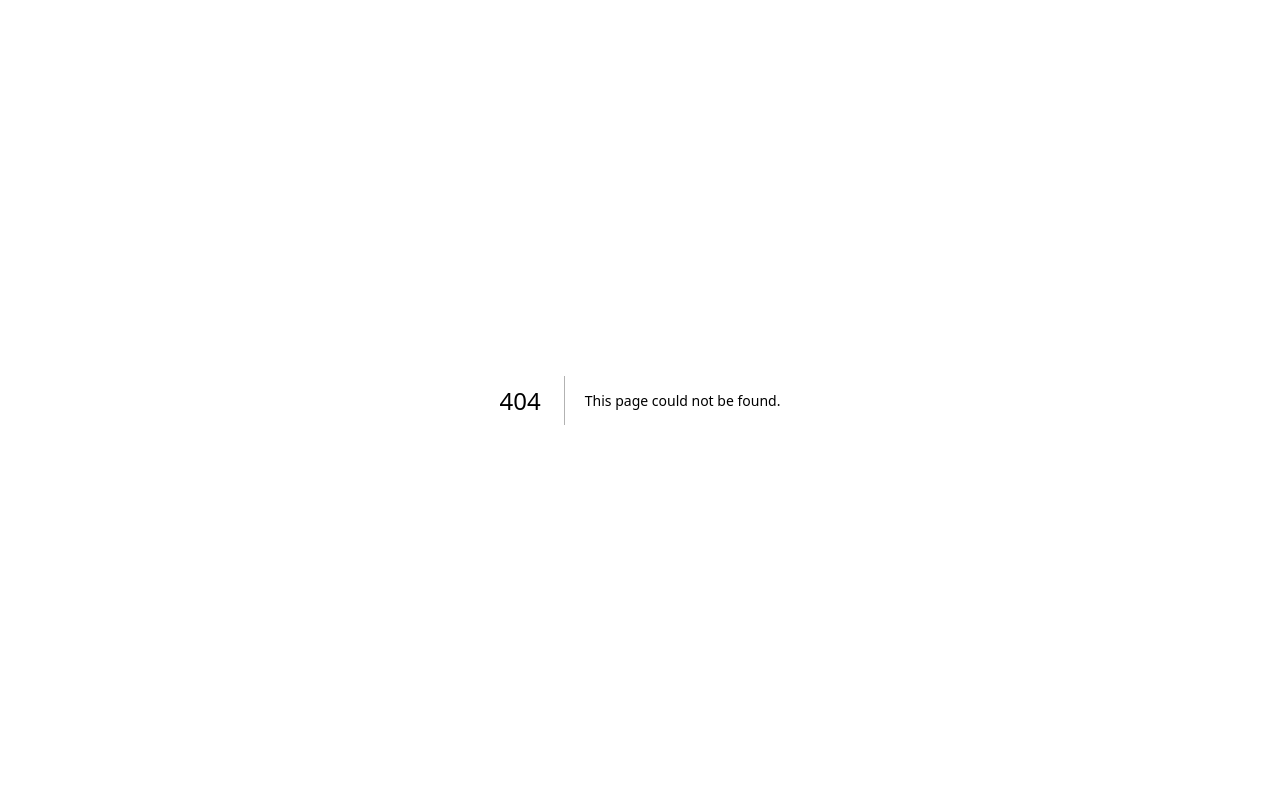
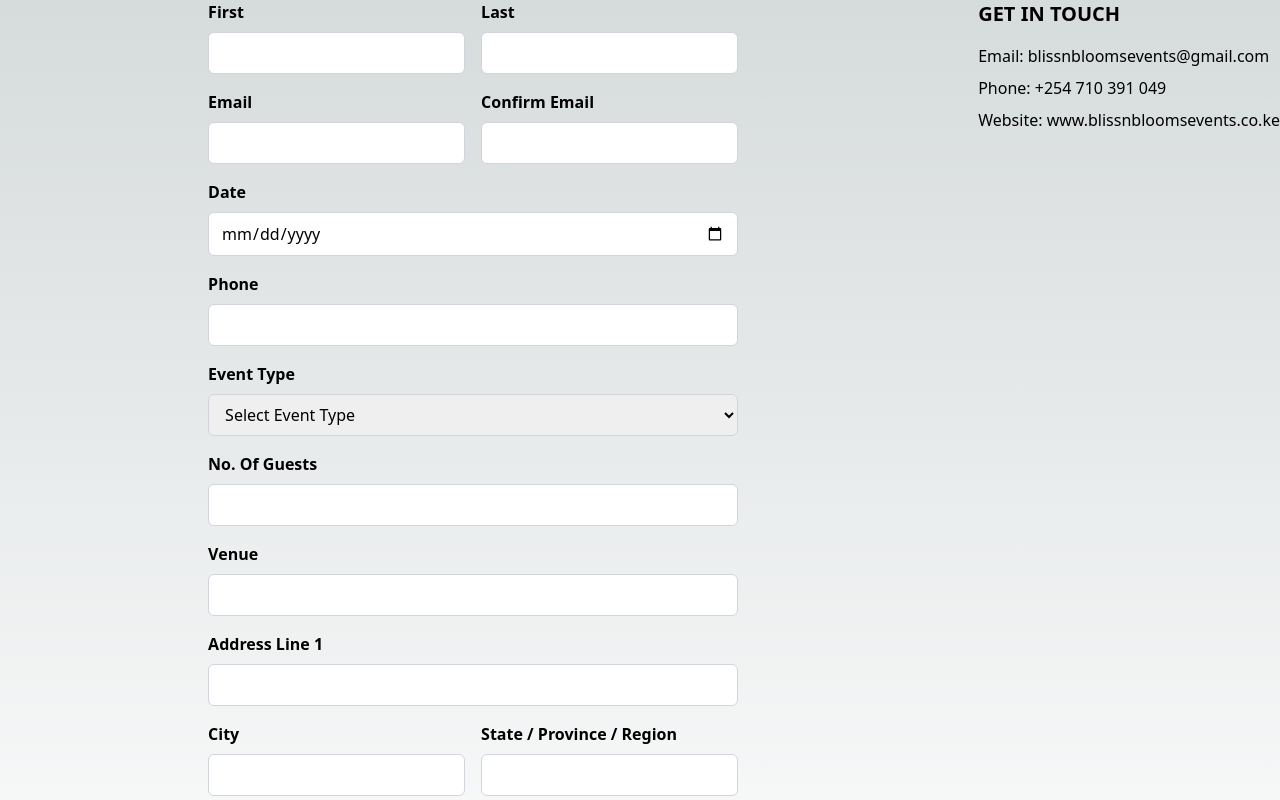
Before and after one commit to tulusdeveloper/bnb-event-web, a Next.js app: page /components/ContactForm in a window 1280 px wide. Before the commit this address had no page. Shown: the top 800 px of the page. Built offline with nearby package versions, Linux system fonts and the light colour scheme.

Commit message:
contact page update

```diff
--- /dev/null
+++ b/src/pages/components/ContactForm/index.jsx
@@ -0,0 +1,257 @@
+// components/ContactForm.jsx
+import React, { useState } from 'react';
+
+const ContactForm = () => {
+  const [formData, setFormData] = useState({
+    first: '',
+    last: '',
+    email: '',
+    confirmEmail: '',
+    date: '',
+    phone: '',
+    eventType: '',
+    noOfGuests: '',
+    venue: '',
+    addressLine1: '',
+    city: '',
+    eventDetails: '',
+  });
+
+  const handleChange = (e) => {
+    setFormData({ ...formData, [e.target.name]: e.target.value });
+  };
+
+  const handleSubmit = (e) => {
+    e.preventDefault();
+    // Here, you can add your code to handle form submission
+    // e.g., send the data to a server or an email service
+    console.log(formData);
+    // Reset the form after submission
+    setFormData({
+      first: '',
+      last: '',
+      email: '',
+      confirmEmail: '',
+      date: '',
+      phone: '',
+      eventType: '',
+      noOfGuests: '',
+      venue: '',
+      addressLine1: '',
+      city: '',
+      eventDetails: '',
+    });
+  };
+
+  return (
+    <div className="flex">
+      <form onSubmit={handleSubmit} className="max-w-2xl mx-auto">
+        <div className="grid grid-cols-2 gap-4 mb-4">
+          <div>
+            <label htmlFor="first" className="block font-bold mb-2">
+              First
+            </label>
+            <input
+              type="text"
+              id="first"
+              name="first"
+              value={formData.first}
+              onChange={handleChange}
+              className="w-full border border-gray-300 rounded-md py-2 px-3"
+              required
+            />
+          </div>
+          <div>
+            <label htmlFor="last" className="block font-bold mb-2">
+              Last
+            </label>
+            <input
+              type="text"
+              id="last"
+              name="last"
+              value={formData.last}
+              onChange={handleChange}
+              className="w-full border border-gray-300 rounded-md py-2 px-3"
+              required
+            />
+          </div>
+        </div>
+        <div className="grid grid-cols-2 gap-4 mb-4">
+          <div>
+            <label htmlFor="email" className="block font-bold mb-2">
+              Email
+            </label>
+            <input
+              type="email"
+              id="email"
+              name="email"
+              value={formData.email}
+              onChange={handleChange}
+              className="w-full border border-gray-300 rounded-md py-2 px-3"
+              required
+            />
+          </div>
+          <div>
+            <label htmlFor="confirmEmail" className="block font-bold mb-2">
+              Confirm Email
+            </label>
+            <input
+              type="email"
+              id="confirmEmail"
+              name="confirmEmail"
+              value={formData.confirmEmail}
+              onChange={handleChange}
+              className="w-full border border-gray-300 rounded-md py-2 px-3"
+              required
+            />
+          </div>
+        </div>
+        <div className="mb-4">
+          <label htmlFor="date" className="block font-bold mb-2">
+            Date
+          </label>
+          <input
+            type="date"
+            id="date"
+            name="date"
+            value={formData.date}
+            onChange={handleChange}
+            className="w-full border border-gray-300 rounded-md py-2 px-3"
+            required
+          />
+        </div>
+        <div className="mb-4">
+          <label htmlFor="phone" className="block font-bold mb-2">
+            Phone
+          </label>
+          <input
+            type="tel"
+            id="phone"
+            name="phone"
+            value={formData.phone}
+            onChange={handleChange}
+            className="w-full border border-gray-300 rounded-md py-2 px-3"
+            required
+          />
+        </div>
+        <div className="mb-4">
+          <label htmlFor="eventType" className="block font-bold mb-2">
+            Event Type
+          </label>
+          <select
+            id="eventType"
+            name="eventType"
+            value={formData.eventType}
+            onChange={handleChange}
+            className="w-full border border-gray-300 rounded-md py-2 px-3"
+            required
+          >
+            <option value="">Select Event Type</option>
+            <option value="wedding">Wedding</option>
+            <option value="corporate">Corporate</option>
+            <option value="private">Private</option>
+            {/* Add more event types as needed */}
+          </select>
+        </div>
+        <div className="mb-4">
+          <label htmlFor="noOfGuests" className="block font-bold mb-2">
+            No. Of Guests
+          </label>
+          <input
+            type="number"
+            id="noOfGuests"
+            name="noOfGuests"
+            value={formData.noOfGuests}
+            onChange={handleChange}
+            className="w-full border border-gray-300 rounded-md py-2 px-3"
+            required
+          />
+        </div>
+        <div className="mb-4">
+        <label htmlFor="venue" className="block font-bold mb-2">
+          Venue
+        </label>
+        <input
+          type="text"
+          id="venue"
+          name="venue"
+          value={formData.venue}
+          onChange={handleChange}
+          className="w-full border border-gray-300 rounded-md py-2 px-3"
+          required
+        />
+      </div>
+      <div className="mb-4">
+        <label htmlFor="addressLine1" className="block font-bold mb-2">
+          Address Line 1
+        </label>
+        <input
+          type="text"
+          id="addressLine1"
+          name="addressLine1"
+          value={formData.addressLine1}
+          onChange={handleChange}
+          className="w-full border border-gray-300 rounded-md py-2 px-3"
+          required
+        />
+      </div>
+      <div className="grid grid-cols-1 md:grid-cols-2 gap-4 mb-4">
+        <div>
+          <label htmlFor="city" className="block font-bold mb-2">
+            City
+          </label>
+          <input
+            type="text"
+            id="city"
+            name="city"
+            value={formData.city}
+            onChange={handleChange}
+            className="w-full border border-gray-300 rounded-md py-2 px-3"
+            required
+          />
+        </div>
+        <div>
+          <label htmlFor="state" className="block font-bold mb-2">
+            State / Province / Region
+          </label>
+          <input
+            type="text"
+            id="state"
+            name="state"
+            onChange={handleChange}
+            className="w-full border border-gray-300 rounded-md py-2 px-3"
+          />
+        </div>
+      </div>
+      <div className="mb-4">
+        <label htmlFor="eventDetails" className="block font-bold mb-2">
+          Tell Us More About Your Event
+        </label>
+        <textarea
+          id="eventDetails"
+          name="eventDetails"
+          value={formData.eventDetails}
+          onChange={handleChange}
+          className="w-full border border-gray-300 rounded-md py-2 px-3"
+          rows="4"
+          required
+        ></textarea>
+      </div>
+        <button
+          type="submit"
+          className="bg-blue-500 hover:bg-blue-700 text-white font-bold py-2 px-4 rounded"
+        >
+          Submit
+        </button>
+      </form>
+      <div className="ml-8">
+        <h2 className="text-xl font-bold mb-4">GET IN TOUCH</h2>
+        <p className="mb-2">Email: blissnbloomsevents@gmail.com</p>
+        <p className="mb-2">Phone: +254 710 391 049</p>
+        <p className="mb-2">Website: www.blissnbloomsevents.co.ke</p>
+      </div>
+    </div>
+  );
+};
+
+export default ContactForm;
--- a/src/pages/components/ContactPage/index.jsx
+++ b/src/pages/components/ContactPage/index.jsx
@@ -1,23 +1,21 @@
+// components/ContactPage.jsx
 import React from 'react';
 import Footer from '../Footer';
 import Header from '../Header';
-
-
+import ContactForm from '../ContactForm';
 
 const ContactPage = () => {
-
-
-
   return (
     <div className="flex flex-col min-h-screen ml-80">
       <div className="flex-grow">
         <Header />
-        {/* Home page content goes here */}
         <div className="flex flex-col items-center justify-center flex-grow">
-          <h1 className="text-3xl font-bold mb-4">Our Contact</h1>
-          <p className="text-lg">Insert  Contact information here</p>
-          {/* Add more content as needed */}
-
+          <h1 className="text-3xl font-bold mb-4">Contact Us</h1>
+          <p className="text-lg mb-8">
+            Have a question or need assistance? Fill out the form below, and we'll get back to you as soon as possible.
+          </p>
+          <ContactForm />
+          <br />
         </div>
       </div>
       <Footer />
```
Also changed, not shown: package.json (+4 -4 lines), 1 other file (tests, documents, lock files or other folders).
